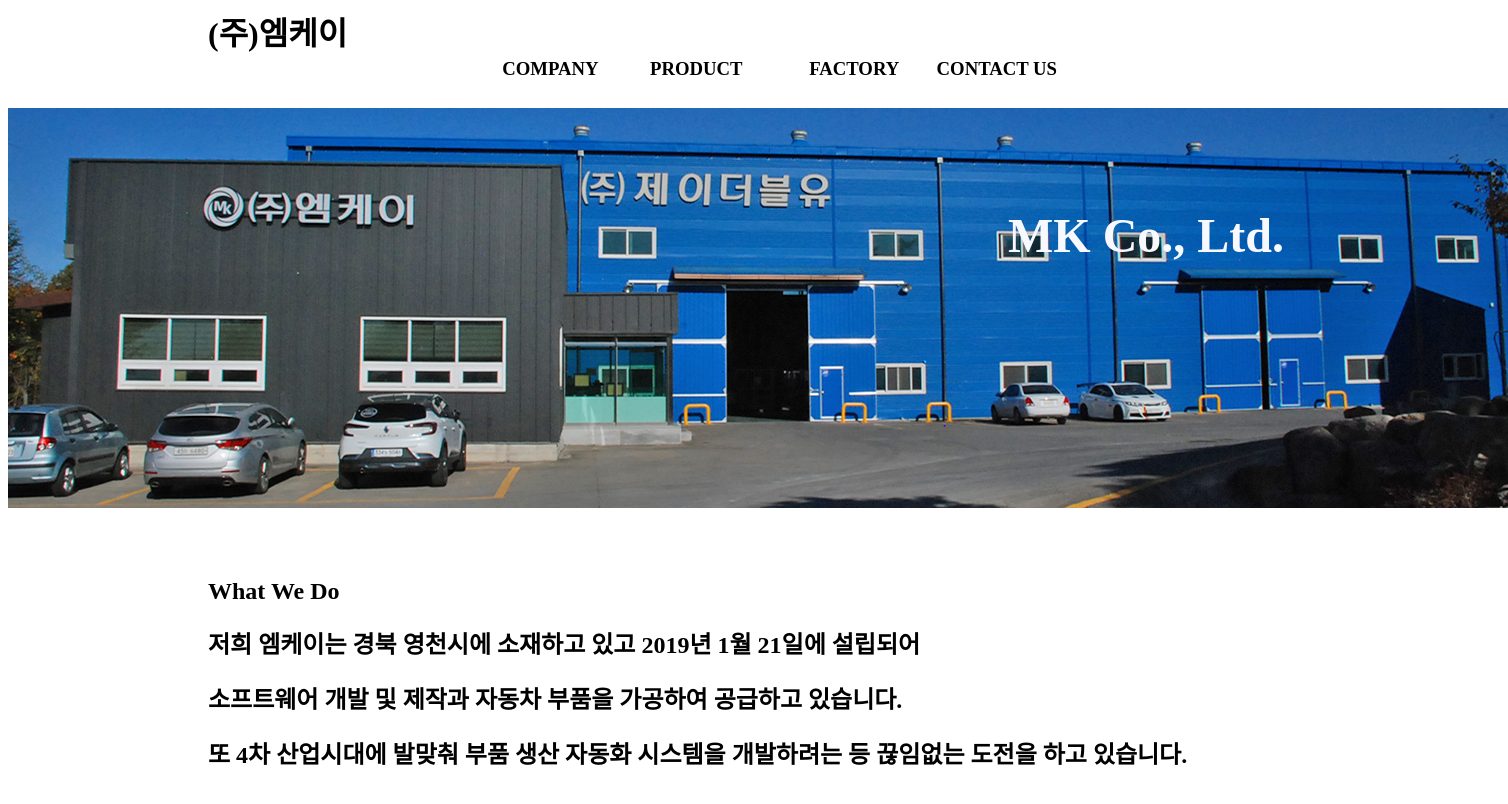
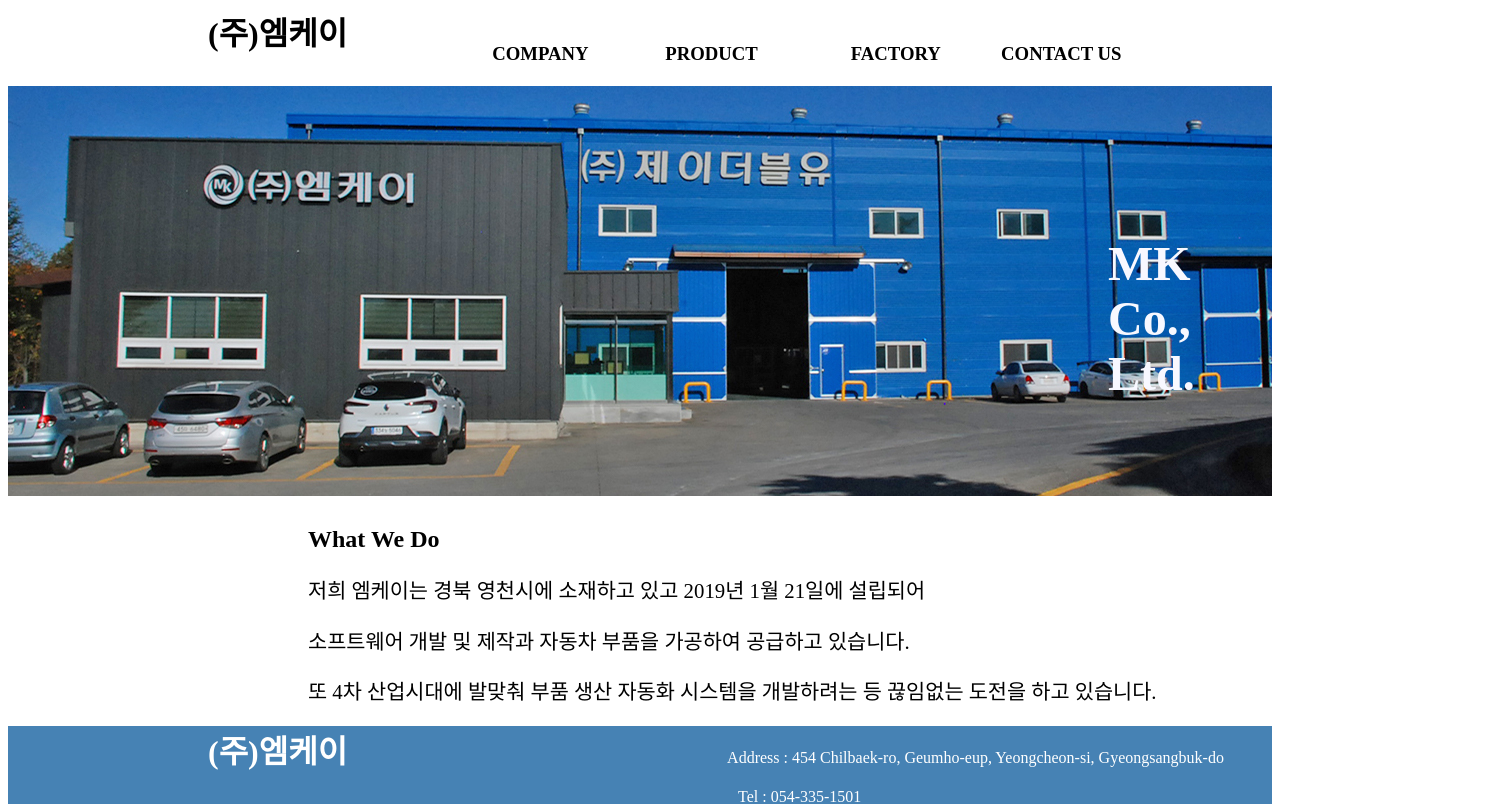
Before and after one commit to Parkhanyong1/mk-company, a Next.js app: page / in a window 1280 px wide. Shown: the top 804 px of the page, 1508 px wide, since content can reach past the window. Built offline with nearby package versions, Linux system fonts and the light colour scheme.

Commit message:
second commit

```diff
--- a/pages/footer.js
+++ b/pages/footer.js
@@ -1,9 +1,9 @@
 // import Link from 'next/link';
 import css from '../pages/_app';
 
-const linkStyle = {
-  marginRight: '1rem',
-};
+// const linkStyle = {
+//   marginRight: '1rem',
+// };
 const Footer = () => {
   return (
     <div>
--- a/pages/header.js
+++ b/pages/header.js
@@ -15,45 +15,59 @@
             <h3>COMPANY</h3>
             <ol>
               <p>
-                <a href="">대표 인사말</a>
+                <a>대표 인사말</a>
               </p>
               <p>
-                <a href="">회사연혁</a>
+                <a>회사연혁</a>
               </p>
               <p>
-                <a href="">경영방침</a>
+                <a>경영방침</a>
               </p>
               <p>
-                <a href="">조직도</a>
+                <a>조직도</a>
               </p>
               <p>
-                <a href="">인증현황 및 특허</a>
+                <a>인증현황 및 특허</a>
               </p>
               <p>
-                <a href="">찾아오는 길</a>
+                <a>찾아오는 길</a>
               </p>
             </ol>
           </li>
           <li>
             <h3>PRODUCT</h3>
             <ol>
-              <p>링기어</p>
-              <p>아웃풋 & 인풋기어</p>
-              <p>기타</p>
+              <p>
+                <a>링기어</a>
+              </p>
+              <p>
+                <a>아웃풋 & 인풋기어</a>
+              </p>
+              <p>
+                <a>기타</a>
+              </p>
             </ol>
           </li>
           <li>
             <h3>FACTORY</h3>
             <ol>
-              <p>생산설비현황</p>
-              <p>검사설비현황</p>
+              <p>
+                <a>생산설비현황</a>
+              </p>
+              <p>
+                <a>검사설비현황</a>
+              </p>
             </ol>
           </li>
           <li>
             <h3>CONTACT US</h3>
             <ol>
-              <p>공지사항</p>
-              <p>채용공고</p>
+              <p>
+                <a>공지사항</a>
+              </p>
+              <p>
+                <a>채용공고</a>
+              </p>
             </ol>
           </li>
         </ul>
--- a/pages/index.js
+++ b/pages/index.js
@@ -4,7 +4,6 @@
 
 const Index = () => (
   <div>
-    <container>
     <Layout>
       <section>
         <nav>
@@ -12,22 +11,19 @@
         </nav>
         <main>
           <h2>What We Do</h2>
-            <h2>
-              저희 엠케이는 경북 영천시에 소재하고 있고 2019년 1월 21일에
-              설립되어
-            </h2>
-            <h2>
-              소프트웨어 개발 및 제작과 자동차 부품을 가공하여 공급하고
-              있습니다.
-            </h2>
-            <h2>
+          <p>
+            저희 엠케이는 경북 영천시에 소재하고 있고 2019년 1월 21일에 설립되어
+          </p>
+          <p>
+            소프트웨어 개발 및 제작과 자동차 부품을 가공하여 공급하고 있습니다.
+          </p>
+          <p>
             또 4차 산업시대에 발맞춰 부품 생산 자동화 시스템을 개발하려는 등
             끊임없는 도전을 하고 있습니다.
-            </h2>
+          </p>
         </main>
       </section>
     </Layout>
-    </container>
   </div>
 );
 
--- a/styles/index.css
+++ b/styles/index.css
@@ -1,87 +1,82 @@
-.container {
-  display: flex;
-  flex-direction: column;
-  width: 1500px;
-  height: 900px;
-}
 header {
-  height: 100px;
+  height: 70px;
   position: relative;
   z-index: 2;
 }
-
 header h1 {
   display: inline;
   margin-left: 200px;
 }
 header ul {
-  margin-right: 200px;
+  margin-right: 150px;
   float: right;
-  display: flex;
-}
-header ol {
-  padding: 0;
+  display: inline-flex;
 }
 header li {
-  padding: 15px;
   list-style: none;
 }
-header p {
-  font-size: 0.9rem;
+/* header p {
+  font-size: 1rem;
   color: black;
-  text-align: center;
-  text-decoration: none;
-  padding: 8px 8px;
-  border: 1px solid bisque;
+  text-align: left;
+} */
+header a {
+  font-size: 1rem;
+  color: black;
+  text-align: left;
+  padding-right: 20px;
 }
 header ul > li:hover ol {
   opacity: 1;
   visibility: visible;
 }
-header ol > li > p:hover {
+/* header ol > li > p:hover {
   display: block;
   text-decoration: underline;
-}
+} */
 header ol {
   background: white;
   opacity: 0;
   visibility: hidden;
   transition: all 0.15s ease-in;
+  border: 1px black solid;
 }
 nav {
-  width: 1500px;
-  height: 400px;
+  width: auto;
+  height: 410px;
   background-image: url(/main.jpg);
   position: relative;
   z-index: 1;
+  margin-top: 8px;
 }
-span {
+nav span {
   mix-blend-mode: normal;
   position: absolute;
   font-size: 3rem;
   font-weight: bold;
   color: ghostwhite;
-  padding-left: 1000px;
-  padding-top: 100px;
+  padding-left: 1100px;
+  padding-top: 150px;
   height: 400px;
 }
 main {
-  font-size: 1rem;
-  height: 250px;
-  padding-left: 200px;
-  padding-top: 50px;
+  height: 220px;
+  padding-left: 300px;
+  padding-top: 10px;
+}
+main p {
+  font-size: 1.3rem;
 }
 footer {
-  padding: 50px;
   background-color: steelblue;
   color: white;
-  padding-left: 200px;
-  height: 70px;
+  height: 140px;
 }
 footer h1 {
   display: inline;
-  margin-right: 395px;
+  margin-left: 200px;
+  margin-right: 380px;
 }
 footer p {
-  margin-left: 553px;
+  margin-left: 730px;
 }
```
Also changed, not shown: 1 other file (tests, documents, lock files or other folders). Lines whose indentation alone changed are shown as unchanged.
